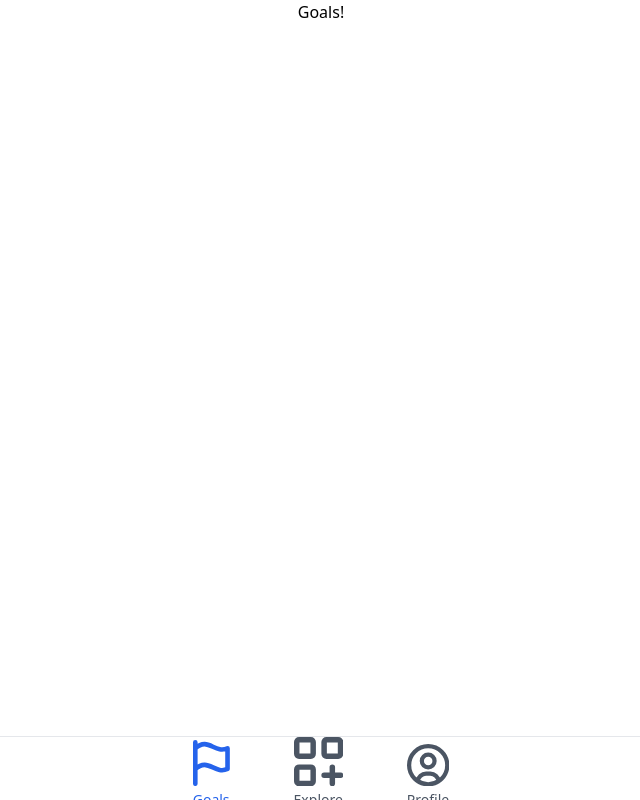
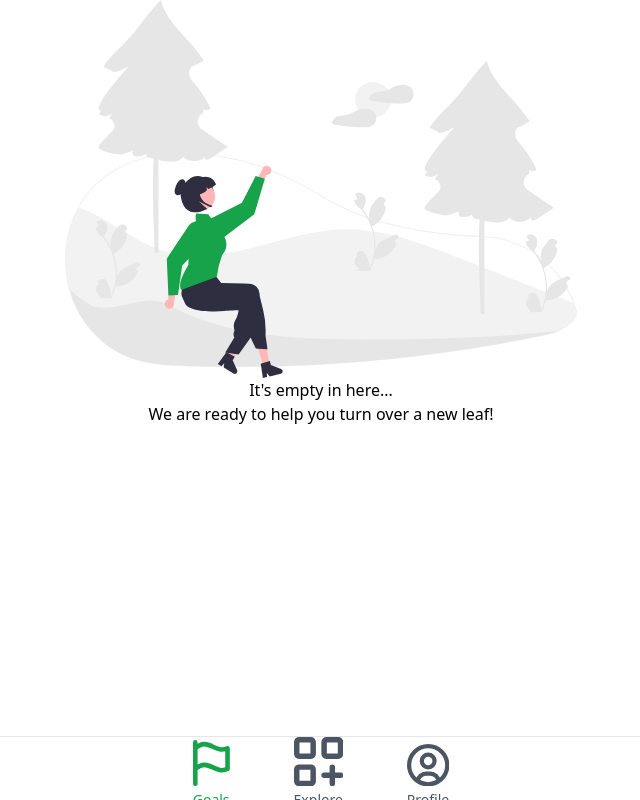
Before and after one commit to SmolBeanPatrina/FallHacks, a React (Vite) app in the folder frontend/: page /goals in a window 1280 px wide. Shown: the whole page, without its empty margins (319-959 px from the left). Built offline with nearby package versions, Linux system fonts and the light colour scheme.

Commit message:
Goals empty state

```diff
--- a/frontend/src/App.tsx
+++ b/frontend/src/App.tsx
@@ -1,8 +1,9 @@
 import { useState } from "react"
+import { Routes, Route, Outlet } from "react-router-dom"
 // import imgsrc from '[./assets]/path'
 import "./App.css"
 import NavBar from "./components/NavBar"
-import { Routes, Route, Outlet } from "react-router-dom"
+import Goals from "./pages/Goals"
 
 function App() {
   const [count, setCount] = useState(0)
@@ -10,7 +11,7 @@ function App() {
   return (
     <Routes>
       <Route path="/" element={<Layout />}>
-        <Route path="goals" element={<h1 className="text-3xl">Goals!</h1>} />
+        <Route path="goals" element={<Goals />} />
         <Route path="explore" element={<h1 className="text-3xl">Explore!</h1>} />
         <Route path="profile" element={<h1 className="text-3xl">Profile!</h1>} />
         <Route path="*" element={<h1>Not found!</h1>} />
--- a/frontend/src/components/NavBar.css
+++ b/frontend/src/components/NavBar.css
@@ -3,7 +3,7 @@ nav {
 }
 
 .navlink {
-  @apply inline-flex flex-col items-center justify-center px-8 hover:bg-gray-50 dark:hover:bg-gray-800 space-y-1 text-gray-600 dark:text-gray-400 hover:text-blue-600 dark:hover:text-blue-500;
+  @apply inline-flex flex-col items-center justify-center px-8 hover:bg-green-100/50 dark:hover:bg-green-800/40 space-y-1 text-gray-600 dark:text-gray-400 hover:text-green-600 dark:hover:text-green-500;
 }
 
 .navlink .text {
@@ -11,5 +11,5 @@ nav {
 }
 
 .navlink.active {
-  @apply text-blue-600 dark:text-blue-500;
+  @apply text-green-600 dark:text-green-500;
 }
--- /dev/null
+++ b/frontend/src/pages/Goals.tsx
@@ -0,0 +1,25 @@
+import dreamer from "../assets/undraw_dreamer.svg"
+
+function Goal() {
+  return (
+    <div>
+      <span>This is a goal</span>
+    </div>
+  )
+}
+
+function NoGoals() {
+  return (
+    <div className="flex flex-col justify-center h-full p-8 text-gray-700">
+      <img src={dreamer} alt="No goals yet" className="w-72" />
+      <h1 className="text-xl font-semibold mt-4">It's empty in here...</h1>
+      <p>We are ready to help you turn over a new leaf!</p>
+    </div>
+  )
+}
+
+function Goals() {
+  return <NoGoals />
+}
+
+export default Goals
```
Also changed, not shown: frontend/src/assets/undraw_dreamer.svg (added).
